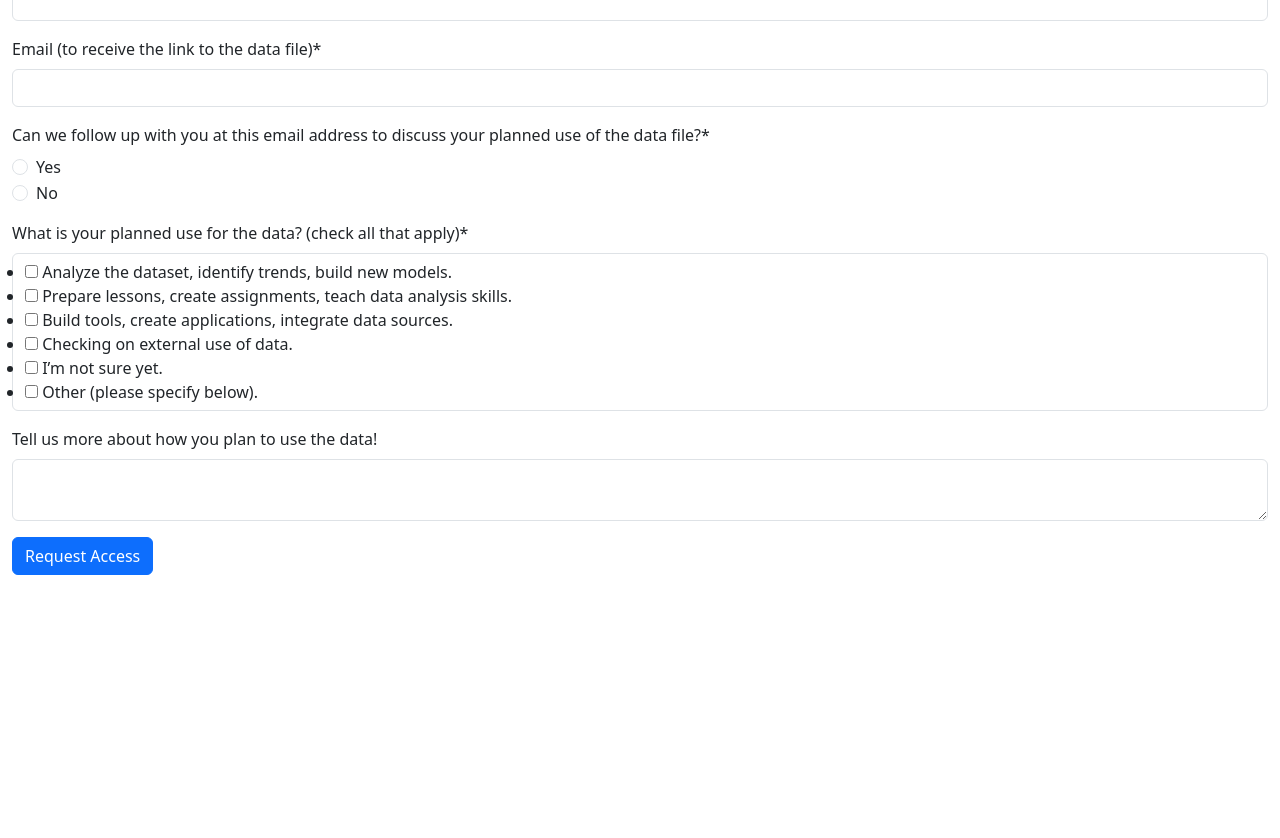
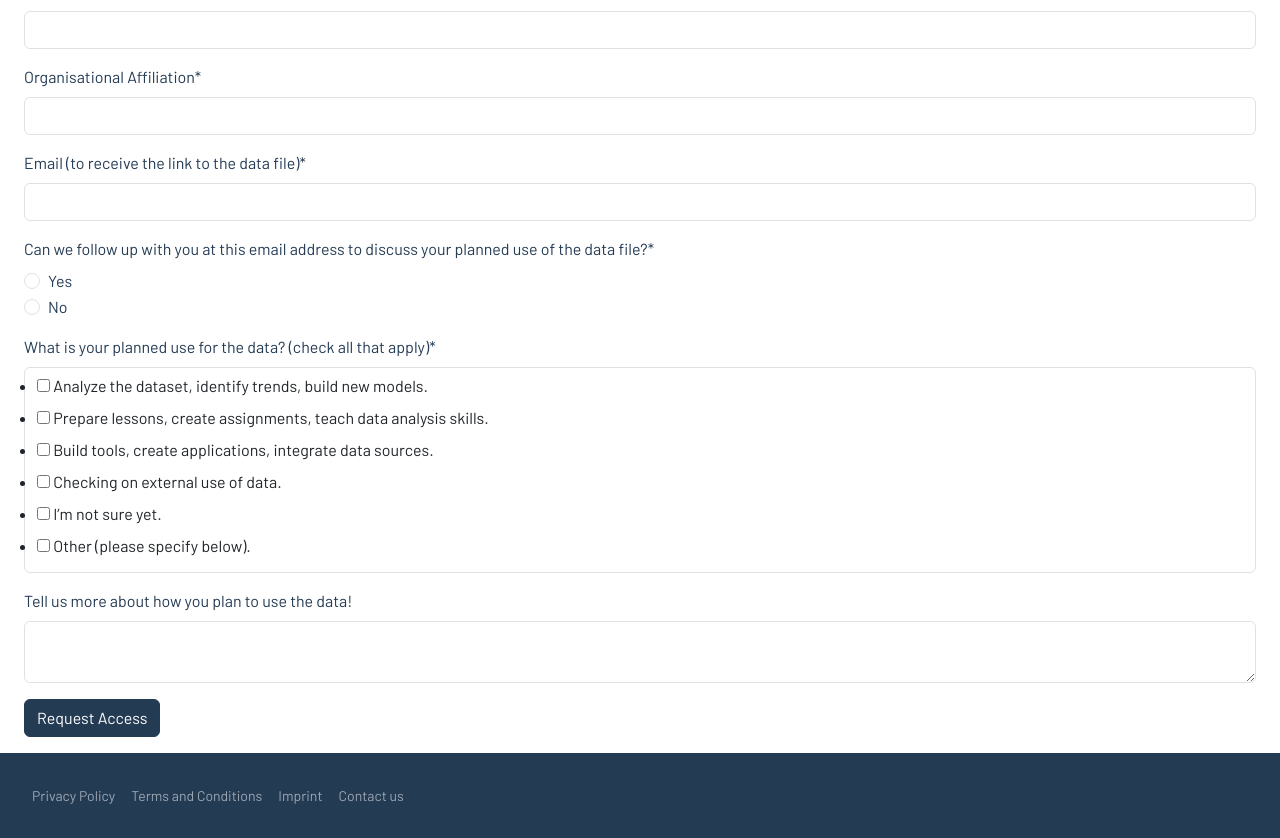
Before and after one commit to datacite/tesem, a Flask app: template app/templates/request.html in a window 1280 px wide. Shown: the part 191-1029 px from the top of the page. Run offline with Flask 3, Linux system fonts and the light colour scheme; the template is opened without the code that fills it: values that come from a table or form of the project are taken from there, others are empty; tables that the repository leaves empty hold one stand-in row (values such as "Sample post"); some libraries are stand-ins or nearby versions.

Commit message:
Update template to use new stylesheets and fix top/bottom nav bars

```diff
--- a/app/templates/base.html
+++ b/app/templates/base.html
@@ -8,21 +8,46 @@
 
         {% block styles %}
             <!-- Bootstrap CSS -->
-            {{ bootstrap.load_css() }}
+{#            {{ bootstrap.load_css() }}#}
+        <link rel="icon" href="{{ url_for('static', filename='favicon.ico') }}" sizes="16x16">
+        <link rel="stylesheet" href="{{ url_for('static', filename='css/main.css') }}" />
+        <link rel="stylesheet" id="barlow-css" href="https://fonts.googleapis.com/css2?family=Barlow%3Aital%2Cwght%400%2C100%3B0%2C200%3B0%2C300%3B0%2C400%3B0%2C500%3B0%2C600%3B0%2C700%3B0%2C800%3B0%2C900%3B1%2C100%3B1%2C200%3B1%2C300%3B1%2C400%3B1%2C500%3B1%2C600%3B1%2C700%3B1%2C800%3B1%2C900&amp;display=swap&amp;ver=6.4.3" type="text/css" media="all">
         {% endblock %}
 
         <title>DataCite Data Files Service - {% block title %}{% endblock %}</title>
         {% endblock %}
     </head>
-    <body>
-        <nav class="navbar navbar-expand-lg navbar-light bg-light">
-            <div class="navbar-nav mr-auto">
-                {{ render_nav_item('index', 'Home') }}
+    <body class="d-flex flex-column vh-100">
+        <nav class="navbar navbar-expand-lg navbar-dark bg-primary">
+            <div class="navbar-brand ml-3"><img class="header_logo" src="{{ url_for('static', filename='schwoop.png') }}" alt="DataCite"/></div>
+            <div class="navbar-nav mr-auto top-nav">
+                {{ render_nav_item('index', 'Data Files') }}
+                {{ render_nav_item('support', 'Support') }}
+                {{ render_nav_item('contact', 'Contact') }}
             </div>
         </nav>
-        <div class="container-fluid">
+        <div class="container-fluid mb-3">
         {% block content %}{% endblock %}
         </div>
+        <footer class="container-fluid bg-primary text-white text-center py-3 mt-auto">
+            <nav class="navbar navbar-expand-lg navbar-dark bg-primary">
+                <div class="navbar-nav">
+                    <div class="nav-link">
+                        <a href="https://datacite.org/privacy-policy/">Privacy Policy</a>
+                    </div>
+                    <div class="nav-link">
+                        <a href="https://datacite.org/terms-and-conditions/">Terms and Conditions</a>
+                    </div>
+                    <div class="nav-link">
+                        <a href="https://datacite.org/imprint/">Imprint</a>
+                    </div>
+                    <div class="nav-link">
+                        <a href="https://datacite.org/contact/">Contact us</a>
+                    </div>
+                </div>
+            </nav>
+        </footer>
+
         {% block scripts %}
             <!-- Optional JavaScript -->
             {{ bootstrap.load_js() }}
```
